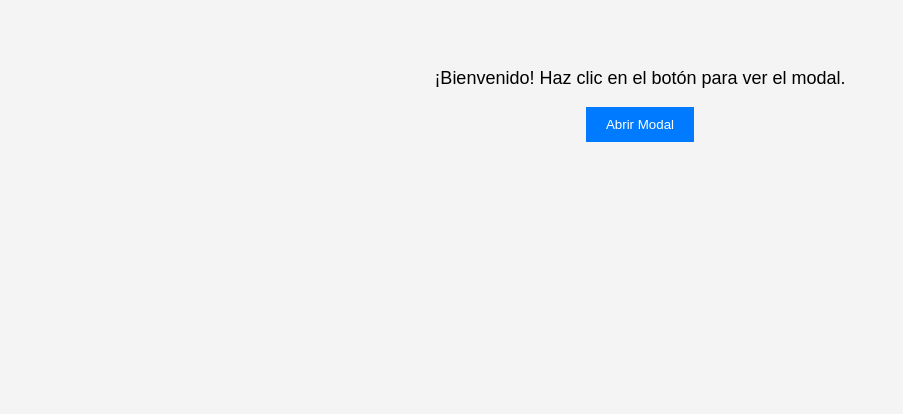
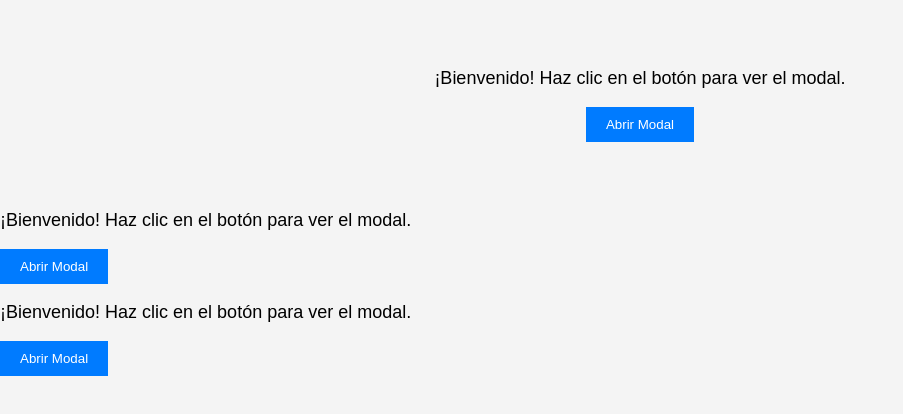
Before and after one commit to DEVIS0306/mi-primer-repositorio, a plain HTML site: page index.html in a window 1280 px wide. Shown: the whole page, without its empty margins (0-903 px from the left). Drawn offline with Linux system fonts and the light colour scheme.

Commit message:
SE AGREGA DOS DIV

```diff
--- a/index.html
+++ b/index.html
@@ -11,6 +11,14 @@
         <p class="welcome-paragraph">¡Bienvenido! Haz clic en el botón para ver el modal.</p>
         <button id="modal-button">Abrir Modal</button>
     </div>
+     <div class="container1">
+        <p class="welcome-paragraph">¡Bienvenido! Haz clic en el botón para ver el modal.</p>
+        <button id="modal-button">Abrir Modal</button>
+    </div>
+     <div class="container1">
+        <p class="welcome-paragraph">¡Bienvenido! Haz clic en el botón para ver el modal.</p>
+        <button id="modal-button">Abrir Modal</button>
+    </div>
     <div id="modal" class="modal">
         <div class="modal-content">
             <span class="close-button" id="close-button">&times;</span>
```
